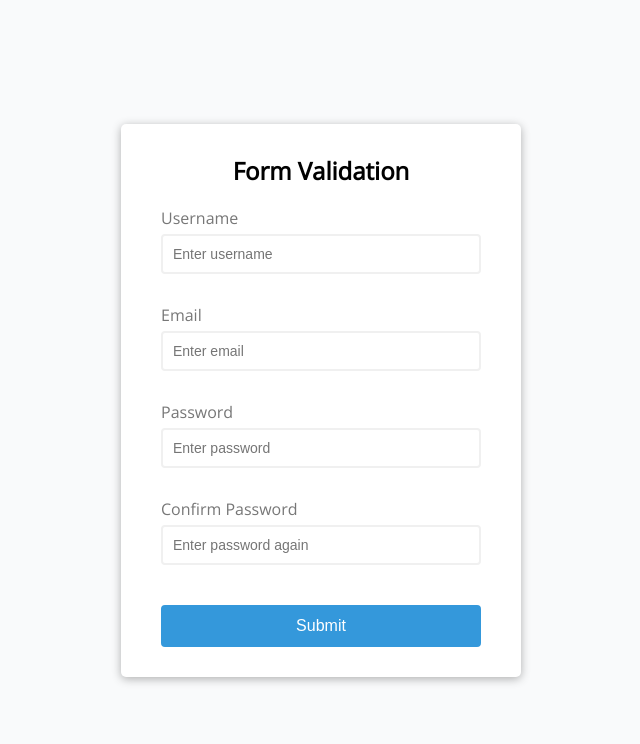
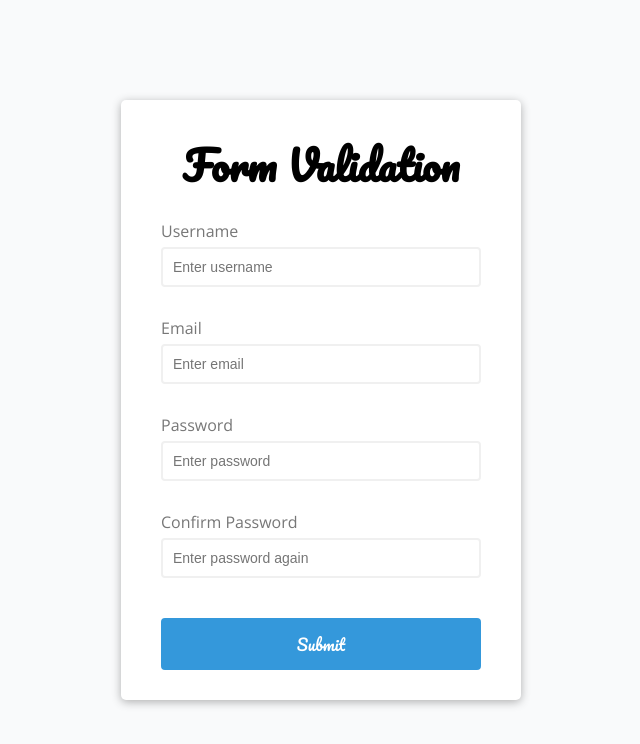
Before and after one commit to thongth/form-validation, a plain HTML site: page index.html in a window 1280 px wide. Shown: the whole page, without its empty margins (319-959 px from the left). Drawn offline with nearby package versions, Linux system fonts and the light colour scheme.

Commit message:
change some font styles

```diff
--- a/style.css
+++ b/style.css
@@ -1,4 +1,5 @@
 @import url('https://fonts.googleapis.com/css2?family=Open+Sans&display=swap');
+@import url('https://fonts.googleapis.com/css2?family=Pacifico&display=swap');
 
 :root{
     --success-color: #2ecc71;
@@ -29,6 +30,8 @@ body {
 h2{
     text-align: center;
     margin: 0 0 20px;
+    font-family: 'Pacifico', cursive;
+    font-size: 40px;
 }
 
 .form {
@@ -96,6 +99,7 @@ h2{
     font-size: 16px;
     margin-top: 20px;
     cursor: pointer;
+    font-family: 'Pacifico', cursive;
 }
 
 .form button:hover{
```
